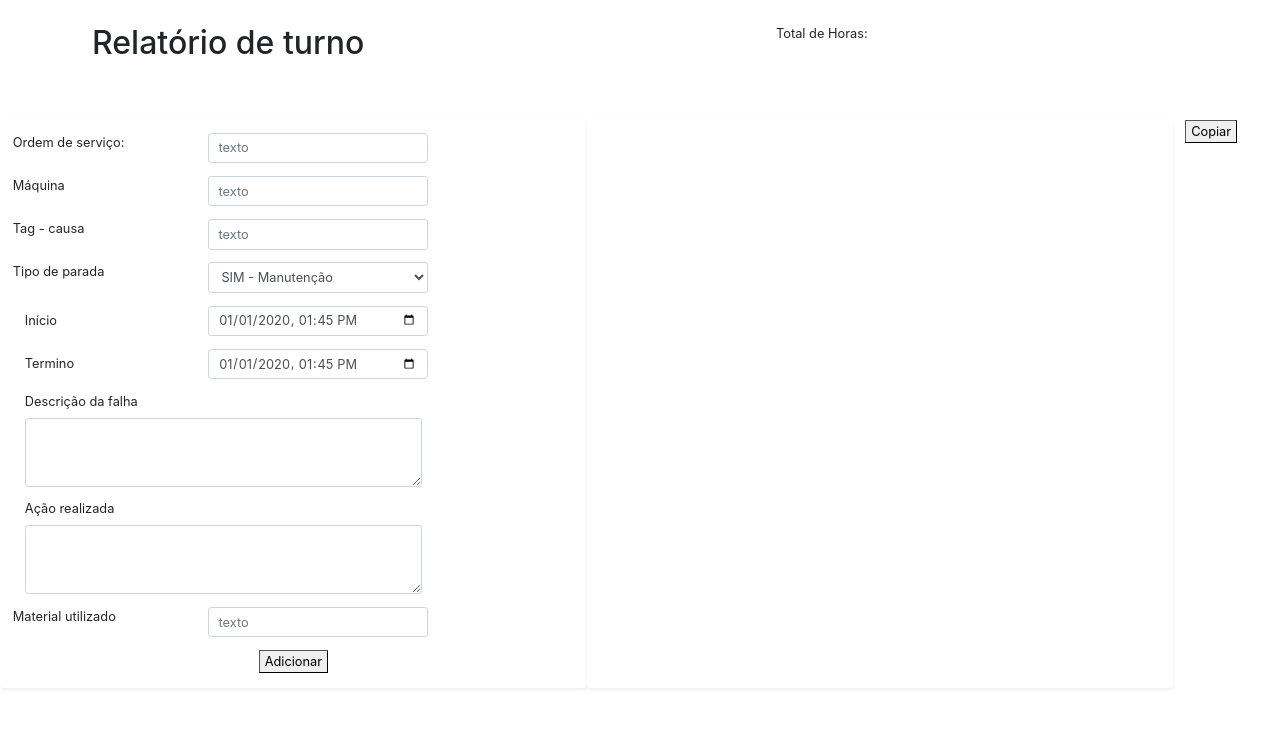
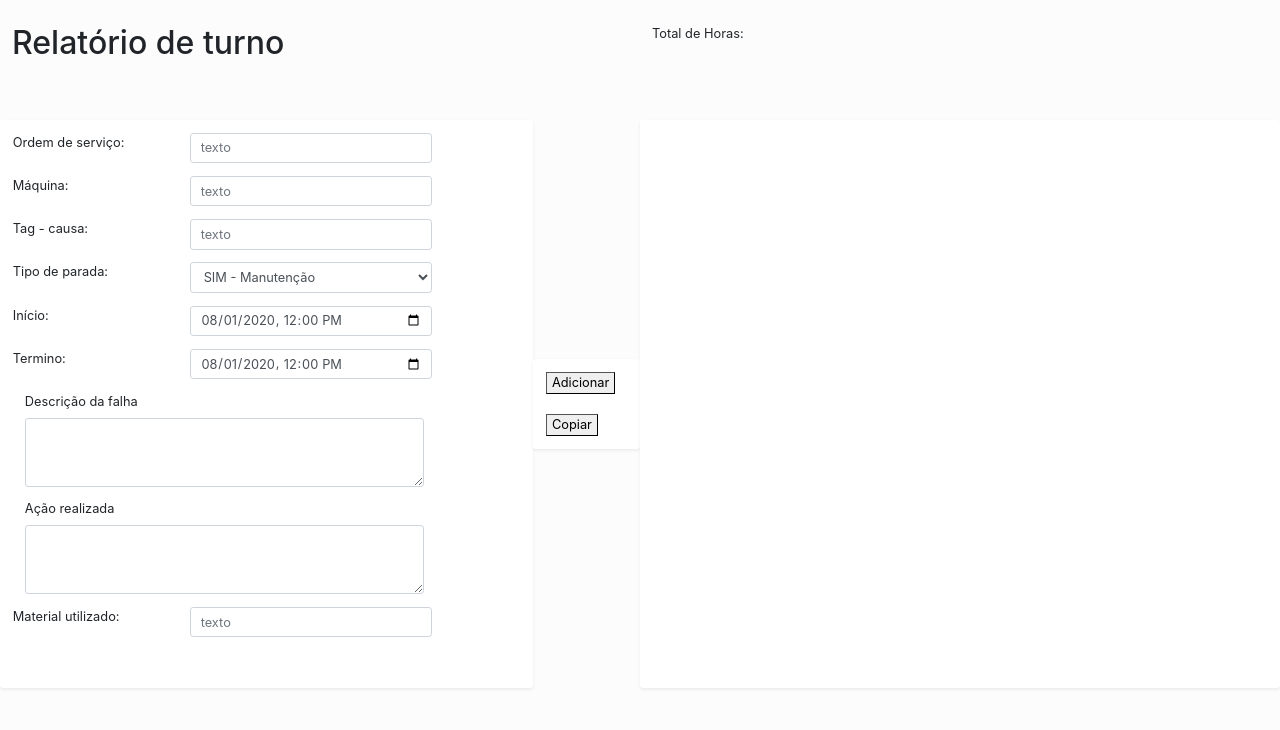
Before and after one commit to LeandroFogaca/page-to-daily-report, a plain HTML site: page index.html in a window 1280 px wide. Drawn offline with nearby package versions, Linux system fonts and the light colour scheme.

Commit message:
ajuste layout

```diff
--- a/index.html
+++ b/index.html
@@ -16,63 +16,60 @@
 </head>
 
 <body>
+    <div class="container-fluid">
 
-<div class="container">
-    <div class="row top">
-        <div class="col-sm-9">
-            <h1>Relatório de turno</h1>
-        </div>
-        <div class="col-sm-3">
+        <div class="row top">
+            <div class="col-sm-6">
+                <h1>Relatório de turno</h1>
+            </div>
+            <div class="col-sm-6">
+                <div class="inline">
+                    <p>Total de Horas:</p>
+                </div>
+                <div class="inline">
+                    <p id="hrs"></p>
+                </div>
 
-            <p>Total de Horas:</p>
+
+            </div>
 
         </div>
-
-    </div>
-
-</div>
-
-
-
-    <div class="container-fluid">
         <div class="row">
-            <div class="col-sm shadow-sm p-3 mb-5 bg-white rounded">
+            <div class="col-sm-5 shadow-sm p-3 mb-5 bg-white rounded">
                 <form onsubmit=event.preventDefault()>
-
-
                     <div class="form-group row">
                         <div class="col-sm-4">
                             <label for="osnumber">Ordem de serviço:</label>
                         </div>
-                        <div class="col-5">
+                        <div class="col-sm-6">
                             <input type="text" class="form-control" id="osnumber" placeholder="texto">
                         </div>
                     </div>
 
                     <div class="form-group row">
                         <div class="col-sm-4">
-                            <label for="machine">Máquina</label>
+                            <label for="machine">Máquina:</label>
                         </div>
-                        <div class="col-5">
+                        <div class="col-sm-6">
                             <input type="text" class="form-control" id="machine" placeholder="texto">
                         </div>
                     </div>
 
                     <div class="form-group row">
                         <div class="col-sm-4">
-                            <label for="tag">Tag - causa</label>
+                            <label for="tag">Tag - causa:</label>
                         </div>
-                        <div class="col-5">
+                        <div class="col-sm-6">
                             <input type="text" class="form-control" id="tag" placeholder="texto">
                         </div>
                     </div>
 
                     <div class="form-group row">
                         <div class="col-sm-4">
-                            <label for="tparada">Tipo de parada</label>
+                            <label for="tparada">Tipo de parada:</label>
                         </div>
 
-                        <div class="col-5">
+                        <div class="col-sm-6">
                             <select class="form-control" id="tparada">
                                 <option>SIM - Manutenção</option>
                                 <option>SIM - Operacional</option>
@@ -85,20 +82,20 @@
 
                     <div class="form-group row">
                         <div class="col-sm-4">
-                            <label for="inicio" class="col-2 col-form-label">Início</label>
+                            <label for="inicio">Início:</label>
                         </div>
-                        <div class="col-5">
-                            <input class="form-control" type="datetime-local" value="2020-01-01T13:45:00" id="inicio">
+                        <div class="col-sm-6">
+                            <input class="form-control" type="datetime-local" value="2020-08-01T12:00:00" id="inicio">
                         </div>
                     </div>
 
                     <div class="form-group row">
 
                         <div class="col-sm-4">
-                            <label for="termino" class="col-2 col-form-label">Termino</label>
+                            <label for="termino">Termino:</label>
                         </div>
-                        <div class="col-5">
-                            <input class="form-control" type="datetime-local" value="2020-01-01T13:45:00" id="termino">
+                        <div class="col-sm-6">
+                            <input class="form-control" type="datetime-local" value="2020-08-01T12:00:00" id="termino">
                         </div>
                     </div>
 
@@ -108,7 +105,7 @@
                             <label for="description">Descrição da falha</label>
                         </div>
 
-                        <div class="col-9">
+                        <div class="col-sm-10">
                             <textarea class="form-control" id="description" rows="3"></textarea>
 
                         </div>
@@ -119,7 +116,7 @@
                         <div class="col-sm-4">
                             <label for="acao">Ação realizada</label>
                         </div>
-                        <div class="col-9">
+                        <div class="col-sm-10">
                             <textarea class="form-control" id="acao" rows="3"></textarea>
 
                         </div>
@@ -127,25 +124,20 @@
                     <div class="form-group row">
 
                         <div class="col-sm-4">
-                            <label for="mat">Material utilizado</label>
+                            <label for="mat">Material utilizado:</label>
                         </div>
-                        <div class="col-5">
+                        <div class="col-sm-6">
                             <input type="text" class="form-control" id="mat" placeholder="texto">
                         </div>
                     </div>
-
-                    <div class="row align-items-center">
-                        <div class="col text-center">
-                            <button id="add" onclick="adicionar()">Adicionar</button>
-                        </div>
-                    </div>
-
                 </form>
             </div>
-            <div class="col-sm shadow-sm p-3 mb-5 bg-white rounded" id="conteudo">
+            <div class="col-sm-1 shadow-sm p-3 mb-5 bg-white rounded" id="divbtn">
+                <button id="add" onclick="adicionar()">Adicionar</button>
+                <br></br>
+                <button id="copy" onclick="copiar()">Copiar</button>
             </div>
-            <div class="col-1">
-                <button id="copy" onclick="copiar()">Copiar</button>
+            <div class="col-sm-6 shadow-sm p-3 mb-5 bg-white rounded" id="conteudo">
             </div>
         </div>
     </div>
--- a/script.js
+++ b/script.js
@@ -2,6 +2,9 @@ const report = []
 var x = 0  //contador de cliques
 
 var textocopiado
+
+var horas = 0
+
 
 
 function Atividades(os, maq, tag, tparada, desc, acao, mat, inicio, termino) {
@@ -60,6 +63,9 @@ function mascara(atividade) {
 
 
 
+
+
+
 function adicionar() {
 
     x += 1
@@ -80,7 +86,11 @@ function adicionar() {
 
     report.push(eval('item' + x))
 
-    console.log(report)
+    let tonumber = eval('item' + x +'.taxa')
+
+    horas += Number(tonumber)
+    // console.log(horas)
+    $('#hrs').text(`${horas} horas`)
 
     mascara(report[x - 1])
 
@@ -102,9 +112,10 @@ function adicionar() {
 
     $('#conteudo').append(itemadd)
 
-    // console.log(itemadd)
+
 
 }
+
 
 
 function copiar() {
--- a/style.css
+++ b/style.css
@@ -1,36 +1,43 @@
 body {
     font-size: medium;
-
+    background-color: #fcfcfc;
 }
 
-html{
+html {
     zoom: 0.8;
 }
 
-#button{
+#button {
     align-items: center;
     align-content: center;
     align-self: center;
     align-self: center;
 }
 
-.top{
+.top {
     height: 150px;
     padding-top: 30px;
 }
 
-p{
+p {
     margin-bottom: 5px;
-
 }
 
-#conteudo{
+#conteudo {
     overflow: auto;
     height: 710px;
-
 }
 
-.container{
+.container {
+    margin-left: 100px;
+    margin-right: 30px;
+}
 
-    margin-left: 100px;
+.inline {
+    display: inline-block;
 }
+
+#divbtn{
+    align-items: center;
+    align-self: center;
+}
```
Lines whose indentation alone changed are shown as unchanged.
